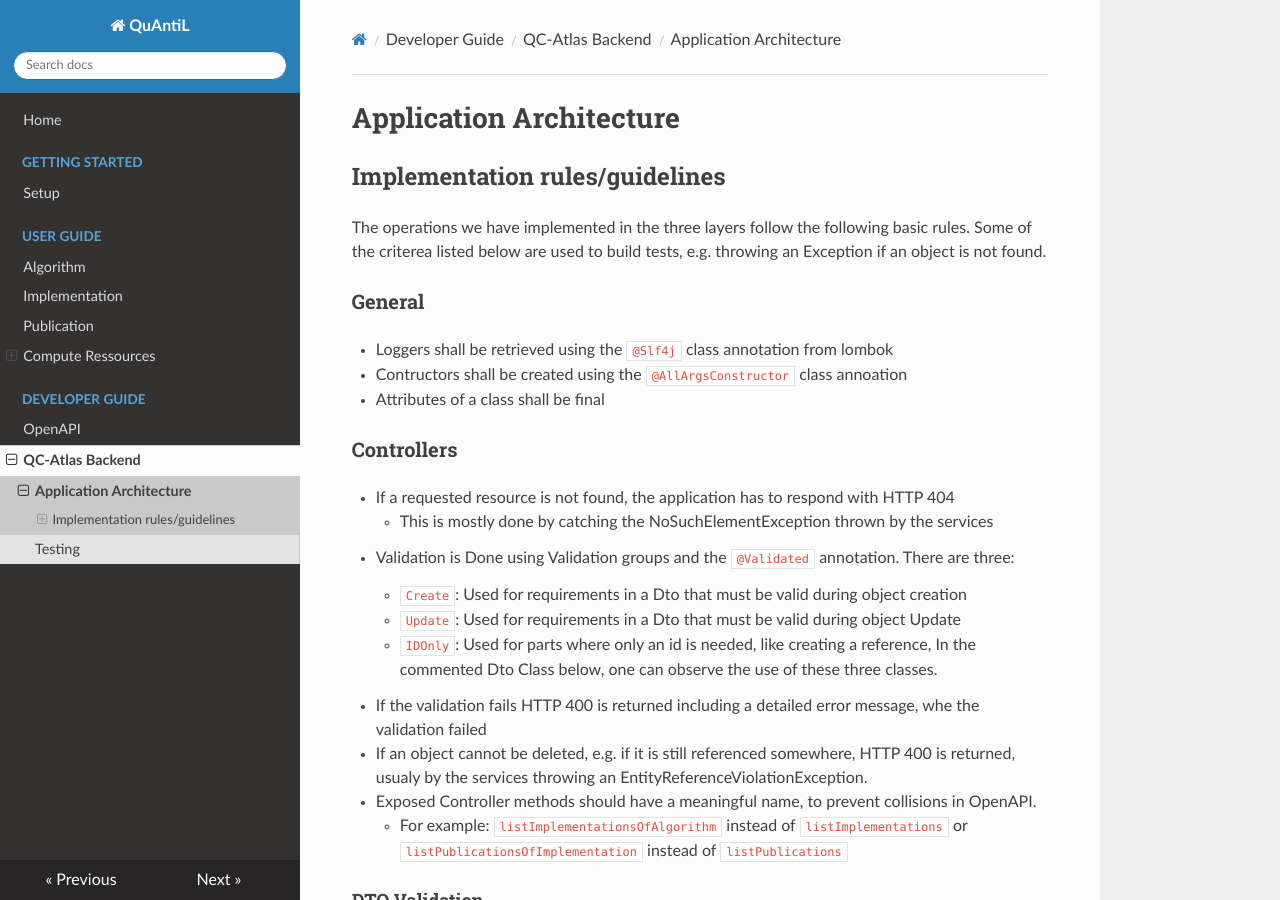
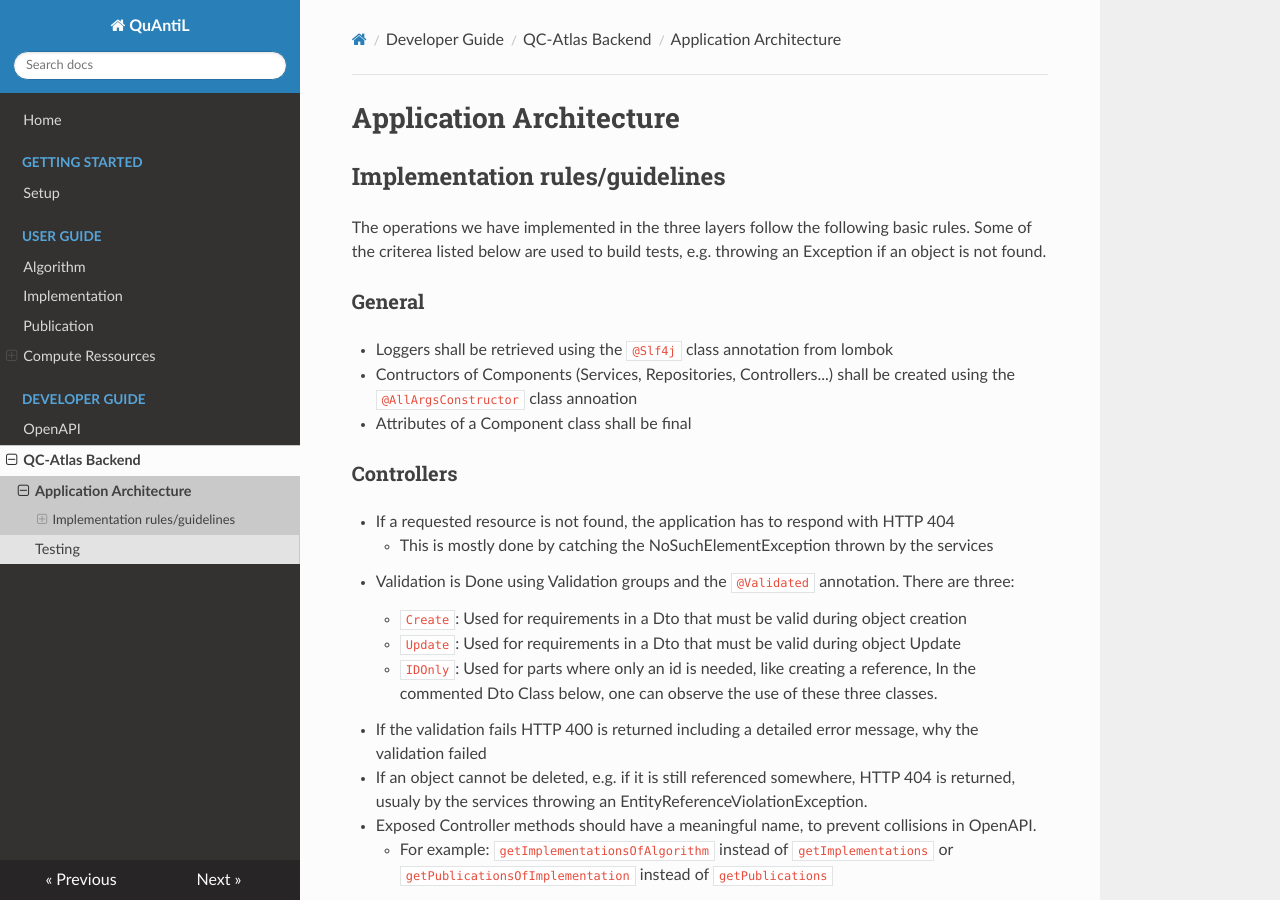
Before and after one commit to UST-QuAntiL/quantil-docs, an MkDocs documentation site: the page built from docs/developer-guide/qc-atlas/application-architecture.md, in a window 1280 px wide and 900 px high. Built offline with MkDocs 1.6.1, drawn with Linux system fonts in a browser that asks for light colours; nearby versions of some CDN libraries.

Commit message:
Misc review changes

```diff
--- a/docs/developer-guide/qc-atlas/application-architecture.md
+++ b/docs/developer-guide/qc-atlas/application-architecture.md
@@ -8,8 +8,8 @@ Some of the criterea listed below are used to build tests, e.g. throwing an Exce
 ### General
 
 - Loggers shall be retrieved using the `@Slf4j` class annotation from lombok
-- Contructors shall be created using the `@AllArgsConstructor` class annoation
-- Attributes of a class shall be final
+- Contructors of Components (Services, Repositories, Controllers...) shall be created using the `@AllArgsConstructor` class annoation
+- Attributes of a Component class shall be final
 
 
 ### Controllers
@@ -20,10 +20,10 @@ Some of the criterea listed below are used to build tests, e.g. throwing an Exce
     - `Create`: Used for requirements in a Dto that must be valid during object creation
     - `Update`: Used for requirements in a Dto that must be valid during object Update
     - `IDOnly`: Used for parts where only an id is needed, like creating a reference, In the commented Dto Class below, one can observe the use of these three classes.
-- If the validation fails HTTP 400 is returned including a detailed error message, whe the validation failed
-- If an object cannot be deleted, e.g. if it is still referenced somewhere, HTTP 400 is returned, usualy by the services throwing an EntityReferenceViolationException.
+- If the validation fails HTTP 400 is returned including a detailed error message, why the validation failed
+- If an object cannot be deleted, e.g. if it is still referenced somewhere, HTTP 404 is returned, usualy by the services throwing an EntityReferenceViolationException.
 - Exposed Controller methods should have a meaningful name, to prevent collisions in OpenAPI.
-    - For example: `listImplementationsOfAlgorithm` instead of `listImplementations` or `listPublicationsOfImplementation` instead of `listPublications`
+    - For example: `getImplementationsOfAlgorithm` instead of `getImplementations` or `getPublicationsOfImplementation` instead of `getPublications`
 
 
 #### DTO Validation
```
